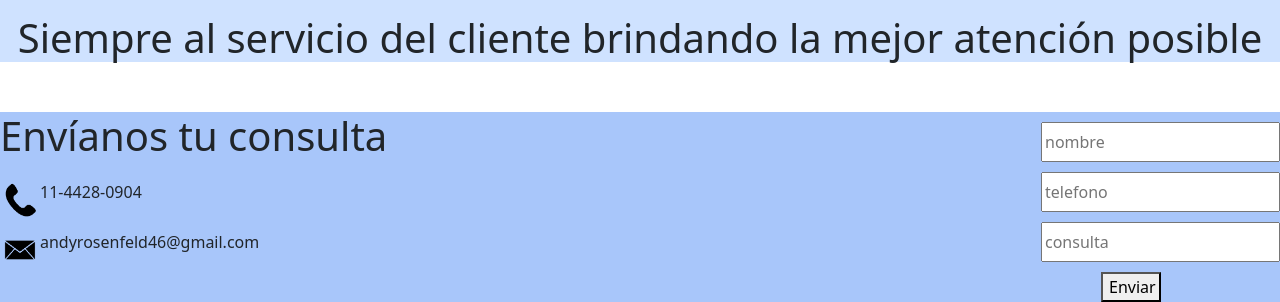
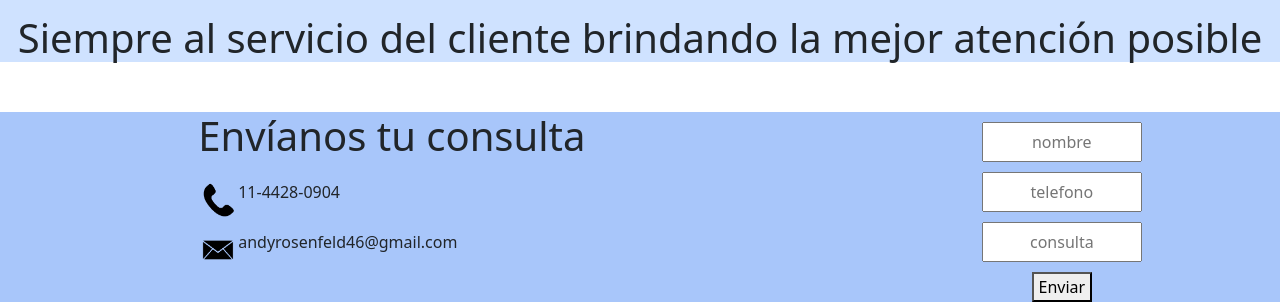
Before and after one commit to sebarosenfeld/Proyecto-final-Sebastian-Rosenfeld, a website: page index.html in a window 1280 px wide. Shown: the part 802-1104 px from the top of the page. Drawn offline with nearby package versions, Linux system fonts and the light colour scheme.

Commit message:
actualizando

```diff
--- a/sass/components/_footer.scss
+++ b/sass/components/_footer.scss
@@ -1,10 +1,5 @@
 .footer {
-    // display: flex;
-    flex-direction: row;
-    text-align: end;
     background-color: #a8c6fa;
-    // justify-content: space-between;
-    // grid-area: footer;
 
     &__text {
         text-align: left;
@@ -39,6 +34,7 @@
         flex-direction: column;
         margin-top: 10px;
         justify-items: center;
+        width: 100px;
 
         &-consulta {
             height: 60px;
@@ -52,7 +48,7 @@
         button {
             height: 30px;
             width: 60px;
-            margin-left: 60px;
+            margin-left: 20px;
         }
     }
 }
@@ -68,13 +64,12 @@
 }
 
 @media (min-width: 768px) {
-
     .footer {
         display: flex;
-        flex-direction: row;
-        text-align: end;
+        // flex-direction: row;
+        // text-align: end;
         background-color: #a8c6fa;
-        justify-content: space-between;
+        justify-content: space-around;
         // grid-area: footer;
 
         &__text {
@@ -107,23 +102,25 @@
 
         form {
             display: flex;
-            flex-direction: column;
-            margin-top: 10px;
-            justify-items: center;
+            // flex-direction: column;
+            // margin-top: 10px;
+            // justify-items: center;
 
-            &-consulta {
-                height: 60px;
-            }
+            // &-consulta {
+            //     height: 60px;
+            // }
 
             input {
                 height: 40px;
+                width: 160px;
                 margin-bottom: 10px;
+                text-align: center;
             }
 
             button {
                 height: 30px;
                 width: 60px;
-                margin-left: 60px;
+                margin-left: 50px;
             }
         }
     }
--- a/sass/components/_header.scss
+++ b/sass/components/_header.scss
@@ -13,6 +13,7 @@ header {
 
         &-navbar-mobile {
             display: flex;
+            align-self: center;
         }
 
         &-info {
--- a/sass/main.scss
+++ b/sass/main.scss
@@ -1,4 +1,5 @@
 @import "./utils/variables";
+@import "./utils/resets";
 
 @import "./views/index";
 @import "./views/productos";
--- /dev/null
+++ b/sass/utils/_resets.scss
@@ -0,0 +1,5 @@
+* {
+    margin: 0;
+    padding: 0;
+    box-sizing: border-box;
+}
```
Also changed, not shown: css/main.css.
